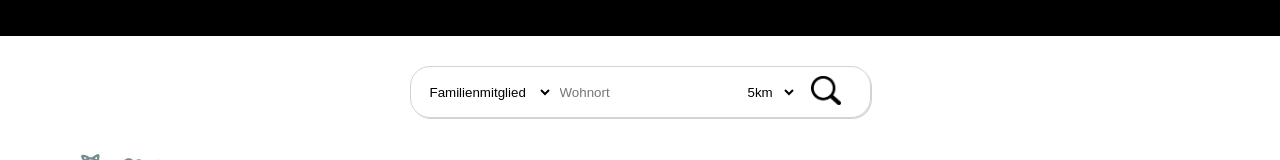
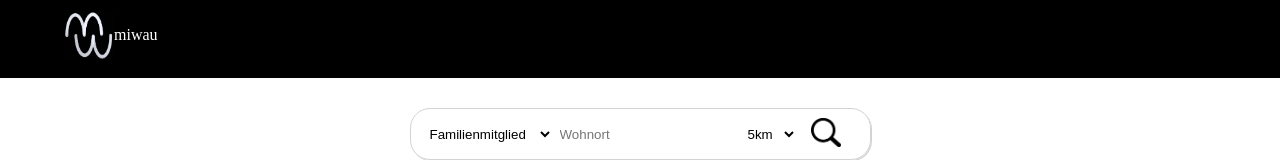
Before and after one commit to pschyl/CapstoneProject, a React (Vite) app in the folder frontend/: page / in a window 1280 px wide. Shown: the top 160 px of the page. Built offline with nearby package versions, Linux system fonts and the light colour scheme; no server answers.

Commit message:
add logo

```diff
--- a/frontend/src/App.css
+++ b/frontend/src/App.css
@@ -16,8 +16,16 @@ footer {
 }
 
 .logo_login_container {
+    margin-left: 5%;
+    margin-right: 5%;
     display: flex;
     flex-flow: row nowrap;
+}
+
+.logo_container {
+    margin-top: 10px;
+    display: flex;
+    flex-direction: row;
 }
 
 .petCard_container {
@@ -113,3 +121,11 @@ footer {
 #filter_logo:hover {
     cursor: pointer;
 }
+
+#website_logo {
+    width: 50px;
+}
+
+#headline {
+    color: white;
+}
--- a/frontend/src/App.tsx
+++ b/frontend/src/App.tsx
@@ -7,6 +7,7 @@ import catLogo from "./assets/cat.blue.svg"
 import dogLogo from "./assets/dog.blue.svg"
 import filterLogo from "./assets/filter.jpg"
 import searchLogo from "./assets/search-icon.webp"
+import websiteLogo from "./assets/logo_mw_small.jpg"
 
 export default App
 
@@ -31,7 +32,10 @@ function App() {
     <>
         <header>
             <div className={"logo_login_container"}>
-                <div>Logo</div>
+                <div className={"logo_container"}>
+                    <img id="website_logo" src={websiteLogo}/>
+                    <p id={"headline"}>miwau</p>
+                </div>
                 <div>Login</div>
             </div>
             <div>
```
Also changed, not shown: frontend/src/assets/logo_mw_small.jpg (added).
